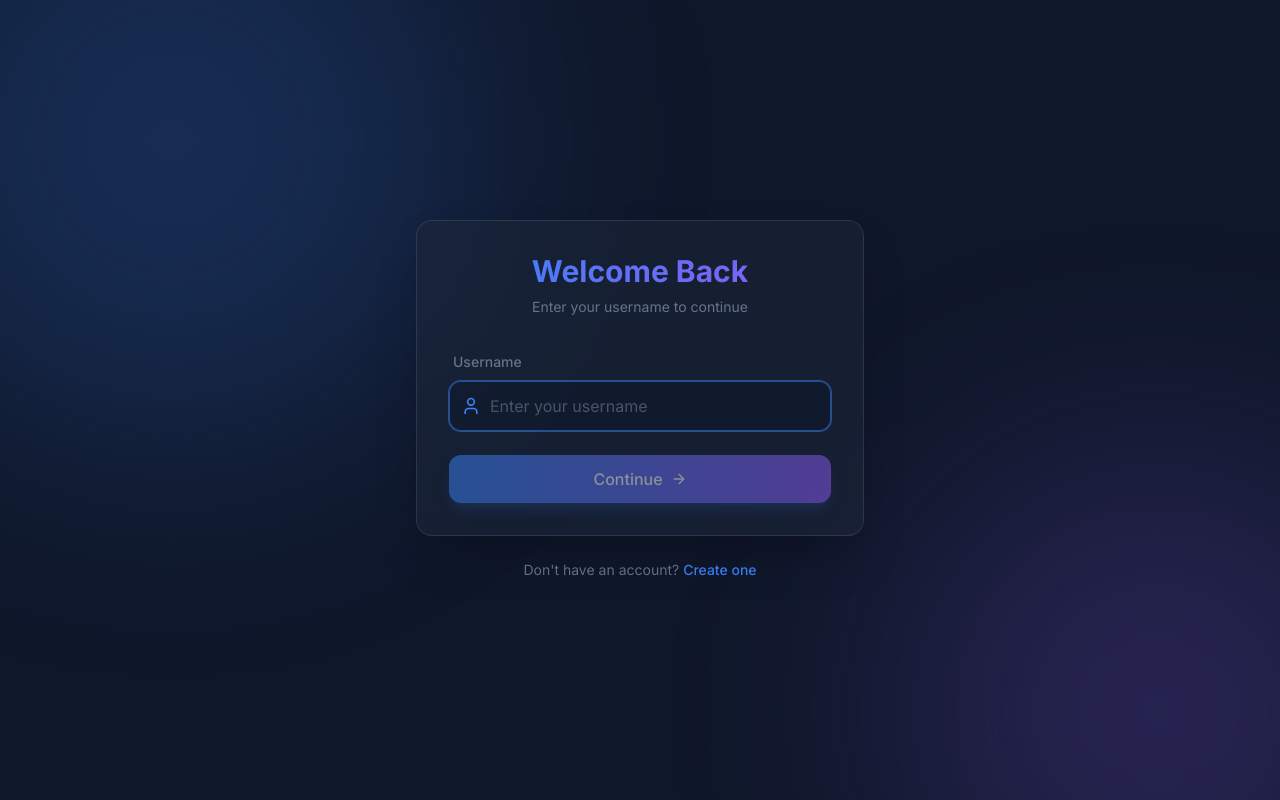
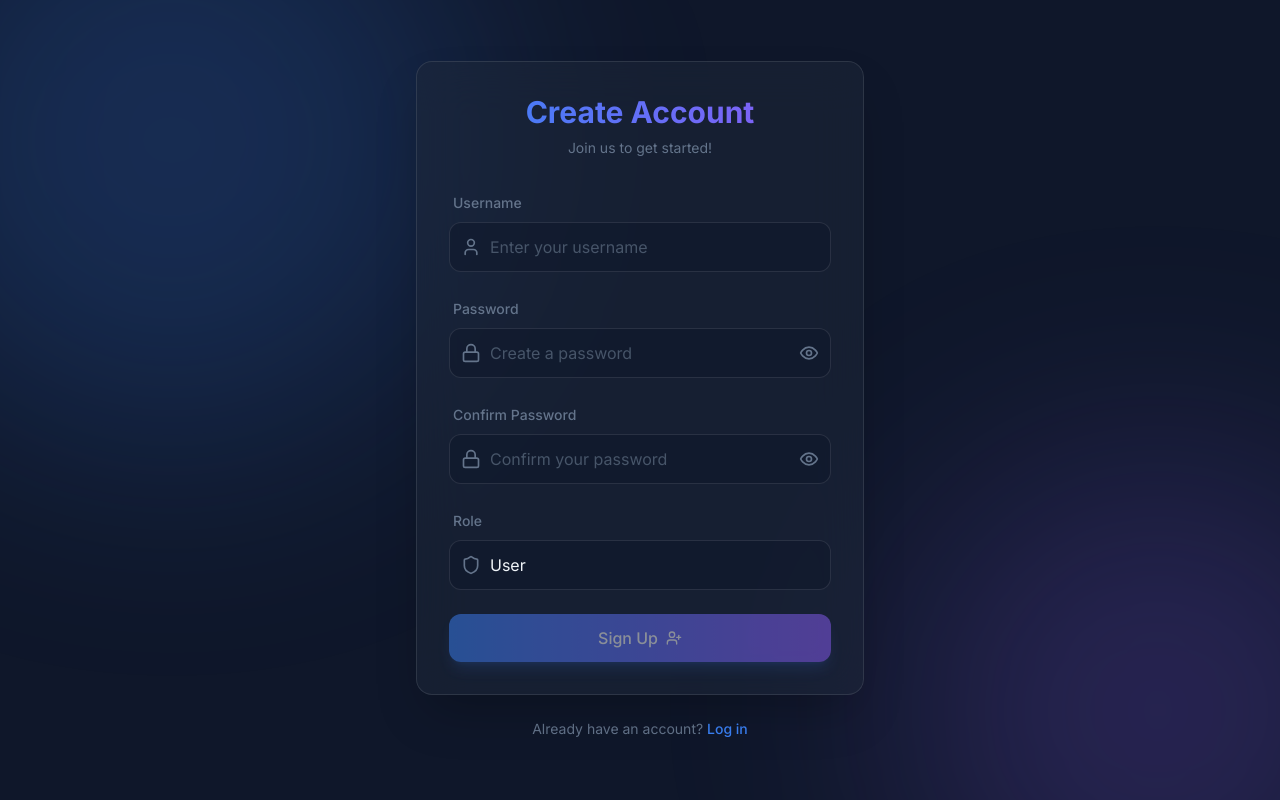
Before and after one commit to weilingpan/ai-native-project, a React (Vite) app: page /signup in a window 1280 px wide. Before the commit this address led to /login. Built offline with nearby package versions, Linux system fonts and the light colour scheme.

Commit message:
feat: Implement user authentication with dedicated create account and login pages.

```diff
--- a/src/App.jsx
+++ b/src/App.jsx
@@ -10,7 +10,7 @@ import { Routes, Route, useLocation, Navigate } from 'react-router-dom';
 
 function App() {
     const location = useLocation();
-    const isLoginPage = location.pathname === '/login' || location.pathname === '/create-account';
+    const isLoginPage = location.pathname === '/login' || location.pathname === '/signup';
 
     return (
         <div className="flex h-screen w-full bg-background overflow-hidden font-sans text-text">
@@ -27,7 +27,7 @@ function App() {
                     <AnimatePresence mode='wait'>
                         <Routes location={location} key={location.pathname}>
                             <Route path="/login" element={<Login />} />
-                            <Route path="/create-account" element={<CreateAccount />} />
+                            <Route path="/signup" element={<CreateAccount />} />
 
                             <Route path="/" element={
                                 <RequireAuth>
--- a/src/components/CreateAccount.jsx
+++ b/src/components/CreateAccount.jsx
@@ -1,35 +1,77 @@
-import React, { useState } from 'react';
+import React, { useState, useEffect } from 'react';
+import { useNavigate, Link } from 'react-router-dom';
+import { motion, AnimatePresence } from 'framer-motion';
+import { User, Lock, Shield, Loader2, UserPlus, AlertCircle, Eye, EyeOff, CheckCircle2 } from 'lucide-react';
 
 export default function CreateAccount() {
     const [formData, setFormData] = useState({
         username: '',
         password: '',
+        confirmPassword: '',
         role: 'User'
     });
+    const [isLoading, setIsLoading] = useState(false);
+    const [error, setError] = useState('');
+    const [success, setSuccess] = useState(false);
+    const [countdown, setCountdown] = useState(5);
+    const [showPassword, setShowPassword] = useState(false);
+    const [showConfirmPassword, setShowConfirmPassword] = useState(false);
+
+    const navigate = useNavigate();
+
+    useEffect(() => {
+        if (success && countdown > 0) {
+            const timer = setInterval(() => {
+                setCountdown((prev) => prev - 1);
+            }, 1000);
+            return () => clearInterval(timer);
+        } else if (success && countdown === 0) {
+            navigate('/login');
+        }
+    }, [countdown, success, navigate]);
 
     const handleSubmit = async (e) => {
         e.preventDefault();
+        setError('');
+        setSuccess(false);
+
+        if (formData.password !== formData.confirmPassword) {
+            setError('Passwords do not match');
+            return;
+        }
+
+        setIsLoading(true);
         try {
-            const response = await fetch('http://localhost:8000/accounts/', {
+            // Exclude confirmPassword from the request payload
+            const payload = {
+                username: formData.username,
+                password: formData.password,
+                role: formData.role
+            };
+
+            const response = await fetch('/accounts/', {
                 method: 'POST',
                 headers: {
                     'accept': 'application/json',
                     'Content-Type': 'application/json'
                 },
-                body: JSON.stringify(formData)
+                body: JSON.stringify(payload)
             });
 
             if (response.ok) {
                 console.log('Account created successfully');
-                alert('Account created successfully!');
+                setCountdown(5);
+                setSuccess(true);
             } else {
                 const errorData = await response.json();
                 console.error('Failed to create account:', errorData);
-                alert('Failed to create account.');
+                setError(errorData.detail || errorData.error || 'Failed to create account.');
             }
         } catch (error) {
             console.error('Error:', error);
-            alert('An error occurred during account creation.');
+            setError('An error occurred during account creation.');
+        } finally {
+            setIsLoading(false);
         }
     };
 
@@ -41,66 +83,174 @@ export default function CreateAccount() {
     };
 
     return (
-        <div className="flex min-h-screen items-center justify-center bg-gray-50 px-4">
-            <div className="w-full max-w-md bg-white p-8 rounded-2xl shadow-lg">
-                <h2 className="text-2xl font-bold text-center text-gray-800 mb-8">
+        <div className="flex min-h-screen w-full items-center justify-center bg-background p-4 text-text overflow-hidden relative">
+            <AnimatePresence>
+                {success && (
+                    <motion.div
+                        initial={{ opacity: 0 }}
+                        animate={{ opacity: 1 }}
+                        exit={{ opacity: 0 }}
+                        className="fixed inset-0 z-50 flex items-center justify-center bg-black/60 backdrop-blur-sm"
+                    >
+                        <motion.div
+                            initial={{ scale: 0.9, opacity: 0 }}
+                            animate={{ scale: 1, opacity: 1 }}
+                            className="bg-sidebar border border-white/10 p-8 rounded-2xl shadow-2xl flex flex-col items-center max-w-sm mx-4"
+                        >
+                            <div className="w-16 h-16 bg-green-500/20 rounded-full flex items-center justify-center mb-6">
+                                <CheckCircle2 className="w-8 h-8 text-green-500" />
+                            </div>
+                            <h2 className="text-2xl font-bold text-white mb-2">Account Created!</h2>
+                            <p className="text-secondary text-center mb-6">
+                                Your account has been successfully created. You can now log in.
+                            </p>
+                            <div className="text-sm text-secondary bg-background/50 py-2 px-4 rounded-full flex items-center gap-2">
+                                <Loader2 className="w-4 h-4 animate-spin text-primary" />
+                                <span>
+                                    Redirecting in <span className="text-primary font-bold text-base mx-0.5">{countdown}</span> seconds...
+                                </span>
+                            </div>
+                        </motion.div>
+                    </motion.div>
+                )}
+            </AnimatePresence>
+
+            {/* Background Effects */}
+            <div className="absolute top-[-20%] left-[-10%] w-[600px] h-[600px] bg-primary/20 rounded-full blur-[120px] pointer-events-none" />
+            <div className="absolute bottom-[-20%] right-[-10%] w-[500px] h-[500px] bg-accent/20 rounded-full blur-[120px] pointer-events-none" />
+
+            <motion.div
+                initial={{ opacity: 0, y: 20 }}
+                animate={{ opacity: 1, y: 0 }}
+                className="w-full max-w-md z-10"
+            >
+                <div className="bg-sidebar/50 backdrop-blur-xl border border-white/10 rounded-2xl p-8 shadow-2xl">
+                    <div className="mb-8 text-center">
+                        <h1 className="text-3xl font-bold bg-gradient-to-r from-primary to-accent bg-clip-text text-transparent mb-2">
                             Create Account
-                </h2>
+                        </h1>
+                        <p className="text-secondary text-sm">
+                            Join us to get started!
+                        </p>
+                    </div>
 
+                    <div className="relative">
                         <form onSubmit={handleSubmit} className="space-y-6">
-                    <div>
-                        <label className="block text-sm font-medium text-gray-700 mb-2">
-                            Username
-                        </label>
+                            <div className="space-y-2">
+                                <label className="text-sm font-medium text-secondary ml-1">Username</label>
+                                <div className="relative group">
+                                    <User className="absolute left-3 top-1/2 -translate-y-1/2 text-secondary group-focus-within:text-primary transition-colors h-5 w-5" />
                                     <input
                                         type="text"
                                         name="username"
                                         value={formData.username}
                                         onChange={handleChange}
                                         required
-                            className="w-full px-4 py-3 rounded-lg border border-gray-300 focus:ring-2 focus:ring-indigo-600 focus:border-indigo-600 transition-colors text-gray-900"
+                                        className="w-full bg-background/50 border border-white/10 rounded-xl py-3 pl-10 pr-4 outline-none focus:border-primary/50 focus:ring-1 focus:ring-primary/50 transition-all placeholder:text-slate-600"
                                         placeholder="Enter your username"
                                     />
                                 </div>
+                            </div>
 
-                    <div>
-                        <label className="block text-sm font-medium text-gray-700 mb-2">
-                            Password
-                        </label>
+                            <div className="space-y-2">
+                                <label className="text-sm font-medium text-secondary ml-1">Password</label>
+                                <div className="relative group">
+                                    <Lock className="absolute left-3 top-1/2 -translate-y-1/2 text-secondary group-focus-within:text-primary transition-colors h-5 w-5" />
                                     <input
-                            type="password"
+                                        type={showPassword ? 'text' : 'password'}
                                         name="password"
                                         value={formData.password}
                                         onChange={handleChange}
                                         required
-                            className="w-full px-4 py-3 rounded-lg border border-gray-300 focus:ring-2 focus:ring-indigo-600 focus:border-indigo-600 transition-colors text-gray-900"
+                                        className="w-full bg-background/50 border border-white/10 rounded-xl py-3 pl-10 pr-10 outline-none focus:border-primary/50 focus:ring-1 focus:ring-primary/50 transition-all placeholder:text-slate-600"
                                         placeholder="Create a password"
                                     />
+                                    <button
+                                        type="button"
+                                        onClick={() => setShowPassword(!showPassword)}
+                                        className="absolute right-3 top-1/2 -translate-y-1/2 text-secondary hover:text-primary transition-colors focus:outline-none"
+                                    >
+                                        {showPassword ? <EyeOff className="h-5 w-5" /> : <Eye className="h-5 w-5" />}
+                                    </button>
+                                </div>
                             </div>
 
-                    <div>
-                        <label className="block text-sm font-medium text-gray-700 mb-2">
-                            Role
-                        </label>
+                            <div className="space-y-2">
+                                <label className="text-sm font-medium text-secondary ml-1">Confirm Password</label>
+                                <div className="relative group">
+                                    <Lock className="absolute left-3 top-1/2 -translate-y-1/2 text-secondary group-focus-within:text-primary transition-colors h-5 w-5" />
+                                    <input
+                                        type={showConfirmPassword ? 'text' : 'password'}
+                                        name="confirmPassword"
+                                        value={formData.confirmPassword}
+                                        onChange={handleChange}
+                                        required
+                                        className="w-full bg-background/50 border border-white/10 rounded-xl py-3 pl-10 pr-10 outline-none focus:border-primary/50 focus:ring-1 focus:ring-primary/50 transition-all placeholder:text-slate-600"
+                                        placeholder="Confirm your password"
+                                    />
+                                    <button
+                                        type="button"
+                                        onClick={() => setShowConfirmPassword(!showConfirmPassword)}
+                                        className="absolute right-3 top-1/2 -translate-y-1/2 text-secondary hover:text-primary transition-colors focus:outline-none"
+                                    >
+                                        {showConfirmPassword ? <EyeOff className="h-5 w-5" /> : <Eye className="h-5 w-5" />}
+                                    </button>
+                                </div>
+                            </div>
+
+                            <div className="space-y-2">
+                                <label className="text-sm font-medium text-secondary ml-1">Role</label>
+                                <div className="relative group">
+                                    <Shield className="absolute left-3 top-1/2 -translate-y-1/2 text-secondary group-focus-within:text-primary transition-colors h-5 w-5" />
                                     <select
                                         name="role"
                                         value={formData.role}
                                         onChange={handleChange}
-                            className="w-full px-4 py-3 rounded-lg border border-gray-300 focus:ring-2 focus:ring-indigo-600 focus:border-indigo-600 transition-colors bg-white text-gray-900"
+                                        className="w-full bg-background/50 border border-white/10 rounded-xl py-3 pl-10 pr-4 outline-none focus:border-primary/50 focus:ring-1 focus:ring-primary/50 transition-all text-text appearance-none"
                                     >
-                            <option value="User">User</option>
-                            <option value="Admin">Admin</option>
+                                        <option value="User" className="bg-sidebar text-text">User</option>
+                                        <option value="Admin" className="bg-sidebar text-text">Admin</option>
                                     </select>
                                 </div>
+                            </div>
+
+                            {error && (
+                                <motion.div
+                                    initial={{ opacity: 0, height: 0 }}
+                                    animate={{ opacity: 1, height: 'auto' }}
+                                    className="flex items-center gap-2 text-red-400 text-sm bg-red-400/10 p-3 rounded-lg"
+                                >
+                                    <AlertCircle className="h-4 w-4 shrink-0" />
+                                    <p>{error}</p>
+                                </motion.div>
+                            )}
+
+
 
                             <button
                                 type="submit"
-                        className="w-full bg-indigo-600 text-white py-3 rounded-lg font-semibold hover:bg-indigo-700 focus:outline-none focus:ring-2 focus:ring-offset-2 focus:ring-indigo-600 transition-colors"
+                                disabled={isLoading || !formData.username || !formData.password || !formData.confirmPassword}
+                                className="w-full bg-gradient-to-r from-primary to-accent hover:opacity-90 disabled:opacity-50 disabled:cursor-not-allowed text-white font-medium py-3 rounded-xl transition-all shadow-lg shadow-primary/25 flex items-center justify-center gap-2"
                             >
+                                {isLoading ? (
+                                    <Loader2 className="animate-spin h-5 w-5" />
+                                ) : (
+                                    <>
                                         Sign Up
+                                        <UserPlus className="h-4 w-4" />
+                                    </>
+                                )}
                             </button>
                         </form>
                     </div>
                 </div>
+                <p className="mt-6 text-center text-sm text-secondary">
+                    Already have an account?{' '}
+                    <Link to="/login" className="text-primary hover:underline font-medium">
+                        Log in
+                    </Link>
+                </p>
+            </motion.div>
+        </div>
     );
 }
--- a/src/components/Login.jsx
+++ b/src/components/Login.jsx
@@ -228,7 +228,7 @@ const Login = () => {
                 </div>
                 <p className="mt-6 text-center text-sm text-secondary">
                     Don't have an account?{' '}
-                    <Link to="/create-account" className="text-primary hover:underline font-medium">
+                    <Link to="/signup" className="text-primary hover:underline font-medium">
                         Create one
                     </Link>
                 </p>
```
Lines whose indentation alone changed are shown as unchanged.
